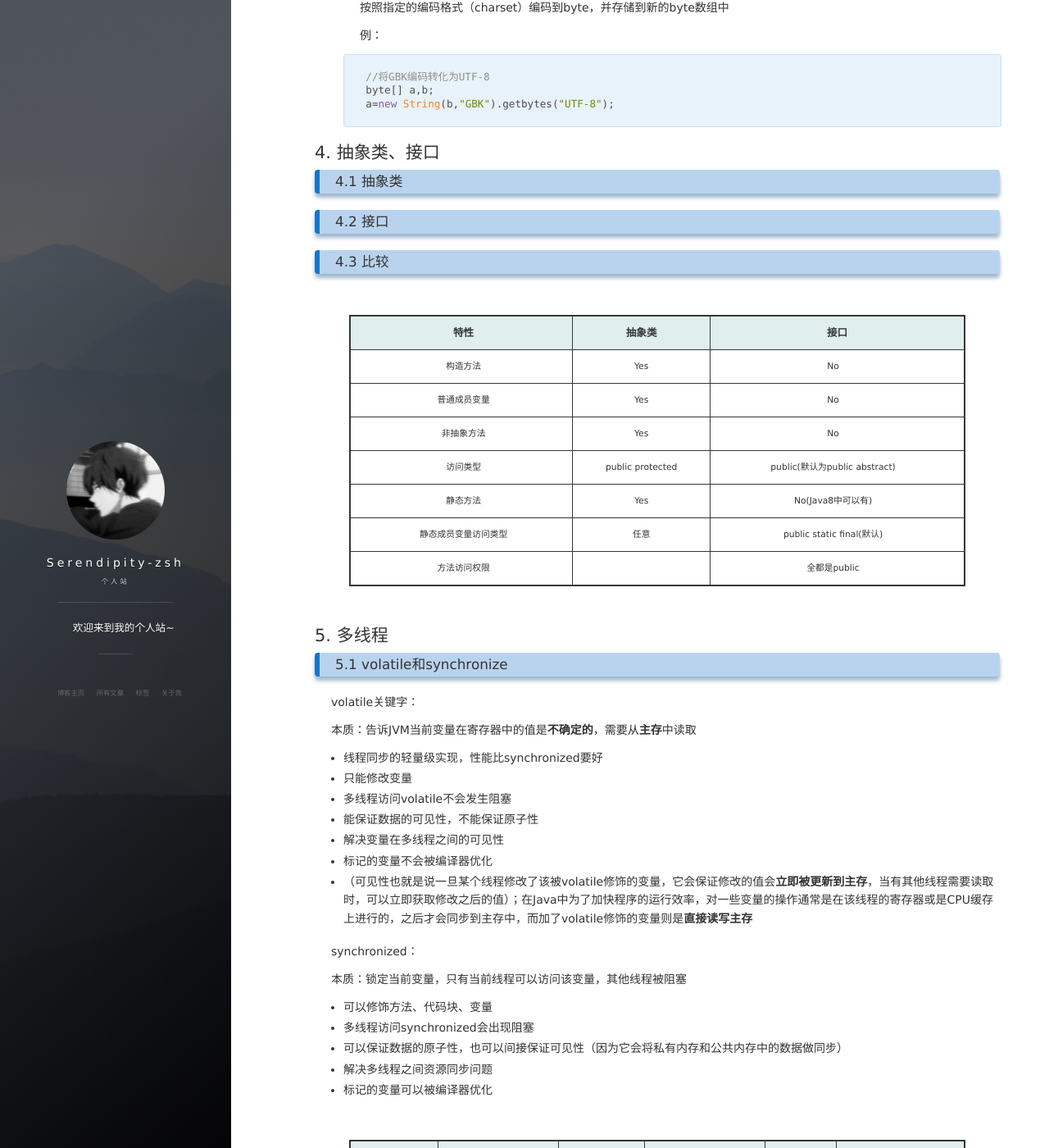
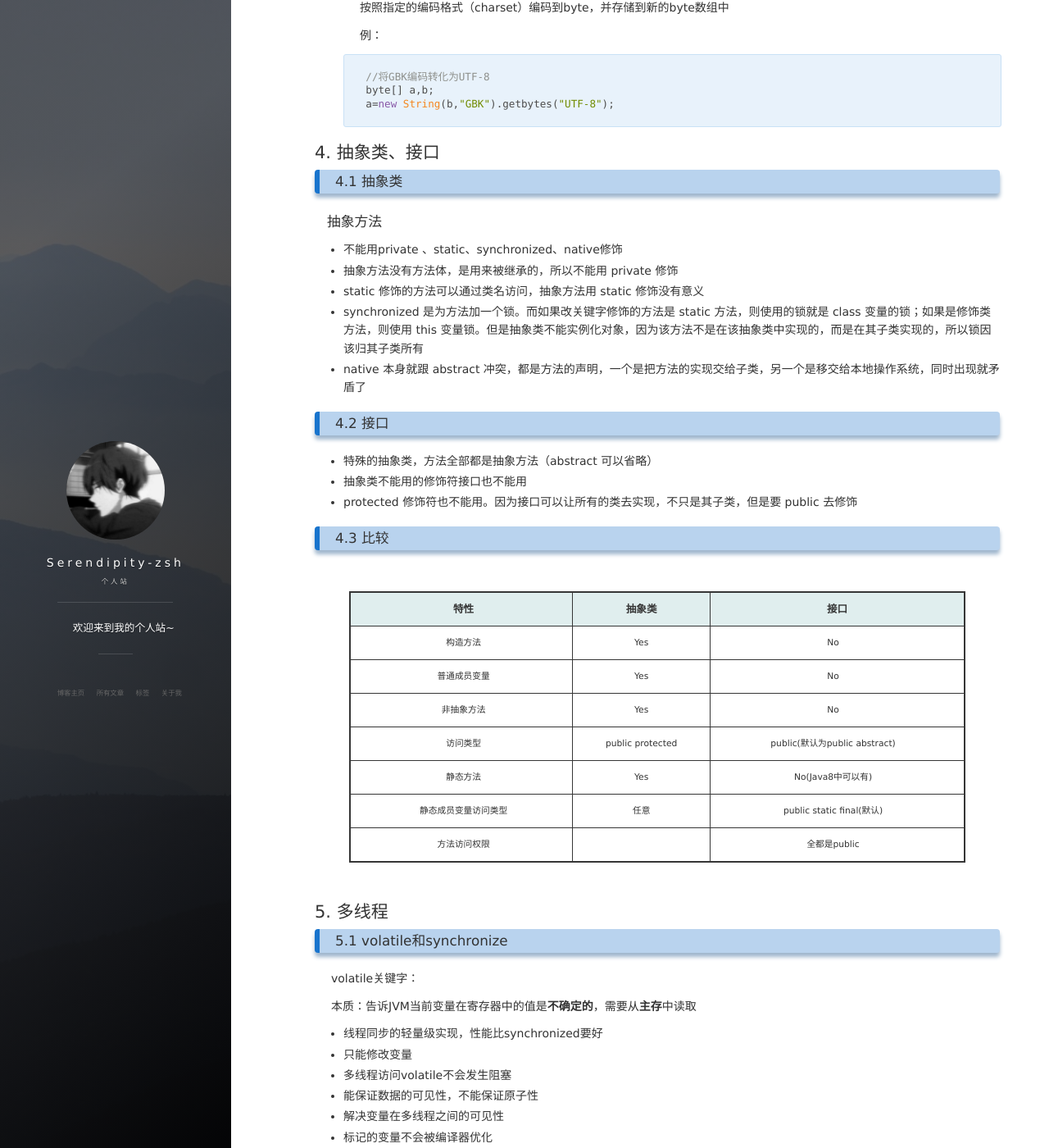
Before and after one commit to Serendipity-zsh/Serendipity-zsh.github.io, a Jekyll site: the page built from _posts/2019-09-23-Java学习笔记.md, in a window 1280 px wide and 1400 px high, scrolled down 3359 px. Shown: the whole window at 82% size. Built offline with Jekyll 4.4.1, drawn with Linux system fonts in a browser that asks for light colours; nearby versions of some CDN libraries; comment, search, counter and statistics services are not loaded; some of the changed text lies outside the part shown.

````diff
--- a/_posts/2019-09-23-Java学习笔记.md
+++ b/_posts/2019-09-23-Java学习笔记.md
@@ -129,11 +129,21 @@ LinkedList 查找效率低。
 
 ### 4.1 抽象类
 
+#### 抽象方法
+
++ 不能用private 、static、synchronized、native修饰
++ 抽象方法没有方法体，是用来被继承的，所以不能用 private 修饰
++ static 修饰的方法可以通过类名访问，抽象方法用 static 修饰没有意义
++ synchronized 是为方法加一个锁。而如果改关键字修饰的方法是 static 方法，则使用的锁就是 class 变量的锁；如果是修饰类方法，则使用 this 变量锁。但是抽象类不能实例化对象，因为该方法不是在该抽象类中实现的，而是在其子类实现的，所以锁因该归其子类所有
++ native 本身就跟 abstract 冲突，都是方法的声明，一个是把方法的实现交给子类，另一个是移交给本地操作系统，同时出现就矛盾了
+
 
 
 ### 4.2 接口
 
-
++ 特殊的抽象类，方法全部都是抽象方法（abstract 可以省略）
++ 抽象类不能用的修饰符接口也不能用
++ protected 修饰符也不能用。因为接口可以让所有的类去实现，不只是其子类，但是要 public 去修饰
 
 ### 4.3 比较
 
@@ -167,6 +177,8 @@ synchronized：
 
 本质：锁定当前变量，只有当前线程可以访问该变量，其他线程被阻塞
 
++ 如果 synchronized 修饰的方法是 static 方法，则使用的锁就是 class 变量的锁
++ 如果是 synchronized 修饰类方法，则使用 this 变量锁
 + 可以修饰方法、代码块、变量
 + 多线程访问synchronized会出现阻塞
 + 可以保证数据的原子性，也可以间接保证可见性（因为它会将私有内存和公共内存中的数据做同步）
@@ -271,3 +283,49 @@ new father() | interface(){
 + 不存在任何的静态成员变量和静态方法
 + 匿名内部类为局部内部类，所以局部内部类的所有限制对匿名类生效
 + 不能是抽象的（abstract），必须要实现继承的类或者实现的接口的所有抽象方法
+
+
+
+## 11. 对象
+
+### 11.1 创建对象的方式
+
++ 使用new关键字（最常用）
+
+  ```java
+  Object obj = new Object();
+  ```
+
+
+
++ 使用反射的Class类的newInstance()方法
+
+  ```java
+  Object obj = Object.class.newInstance();
+  ```
+
+
+
++ 使用反射的Constructor类的newInstance()方法
+
+  ```java
+  Object obj = Object.class.getConstructor.newInstance();
+  ```
+
+
+
++ 使用对象克隆clone()方法
+
+  ```java
+  Object obj = obj.clone();
+  ```
+
+
+
++ 使用反序列化（ObjectInputStream）的 readObject() 方法
+
+  ```java
+  try(ObjectInputStream ois = new ObjectInputStream(new FileInputStream(FILE_NAME))){
+      Object obj = ois.readObject();
+  }
+  ```
````
Also changed, not shown: _posts/2019-11-14-数据库必知必会.md (added, +35 -0 lines).
